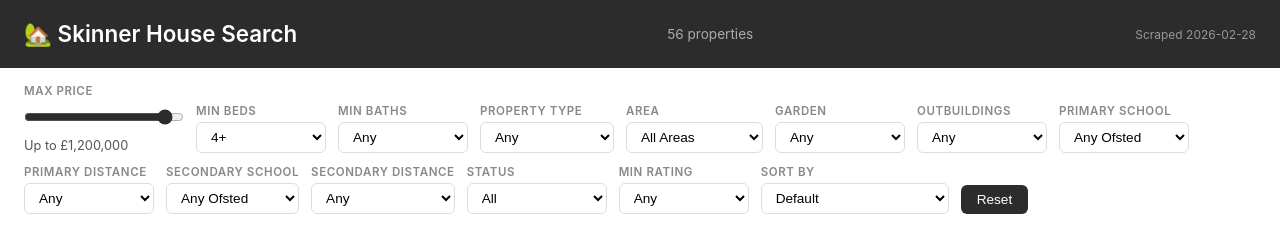
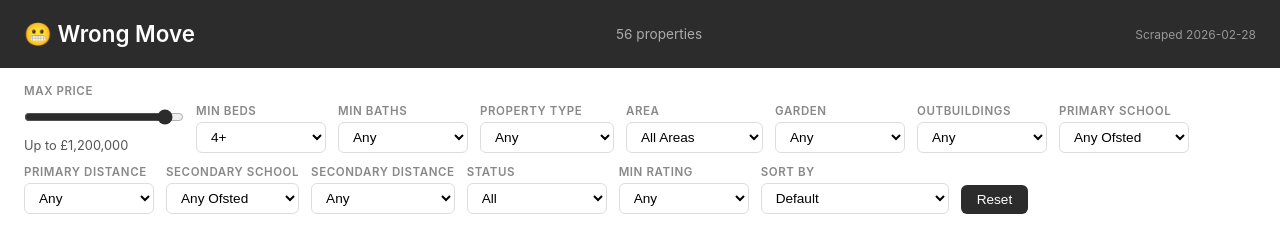
Before and after one commit to jskinnerjnr/house-search, a plain HTML site: page index.html in a window 1280 px wide. Shown: the top 228 px of the page. Drawn offline with Linux system fonts and the light colour scheme.

Commit message:
Rename to Wrong Move

```diff
--- a/index.html
+++ b/index.html
@@ -3,7 +3,7 @@
 <head>
 <meta charset="UTF-8">
 <meta name="viewport" content="width=device-width, initial-scale=1.0">
-<title>🏡 Skinner House Search</title>
+<title>😬 Wrong Move</title>
 <style>
   * { box-sizing: border-box; margin: 0; padding: 0; }
   body { font-family: -apple-system, BlinkMacSystemFont, 'Segoe UI', sans-serif; background: #f5f4f0; color: #2c2c2c; }
@@ -103,7 +103,7 @@
 <body>
 
 <header>
-  <h1>🏡 Skinner House Search</h1>
+  <h1>😬 Wrong Move</h1>
   <span id="last-updated">0 properties</span>
   <span id="remote-updated" style="font-size:0.75rem;opacity:0.5;margin-left:12px;"></span>
 </header>
```
